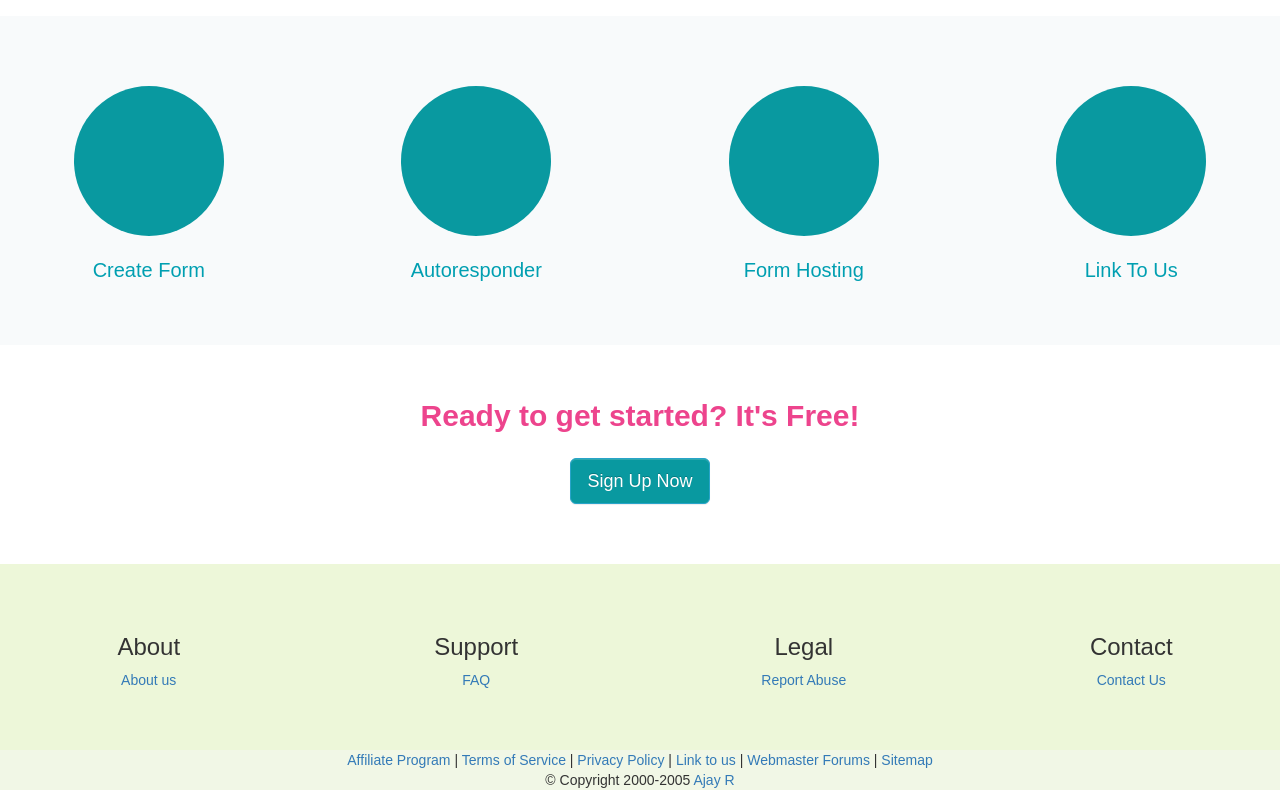
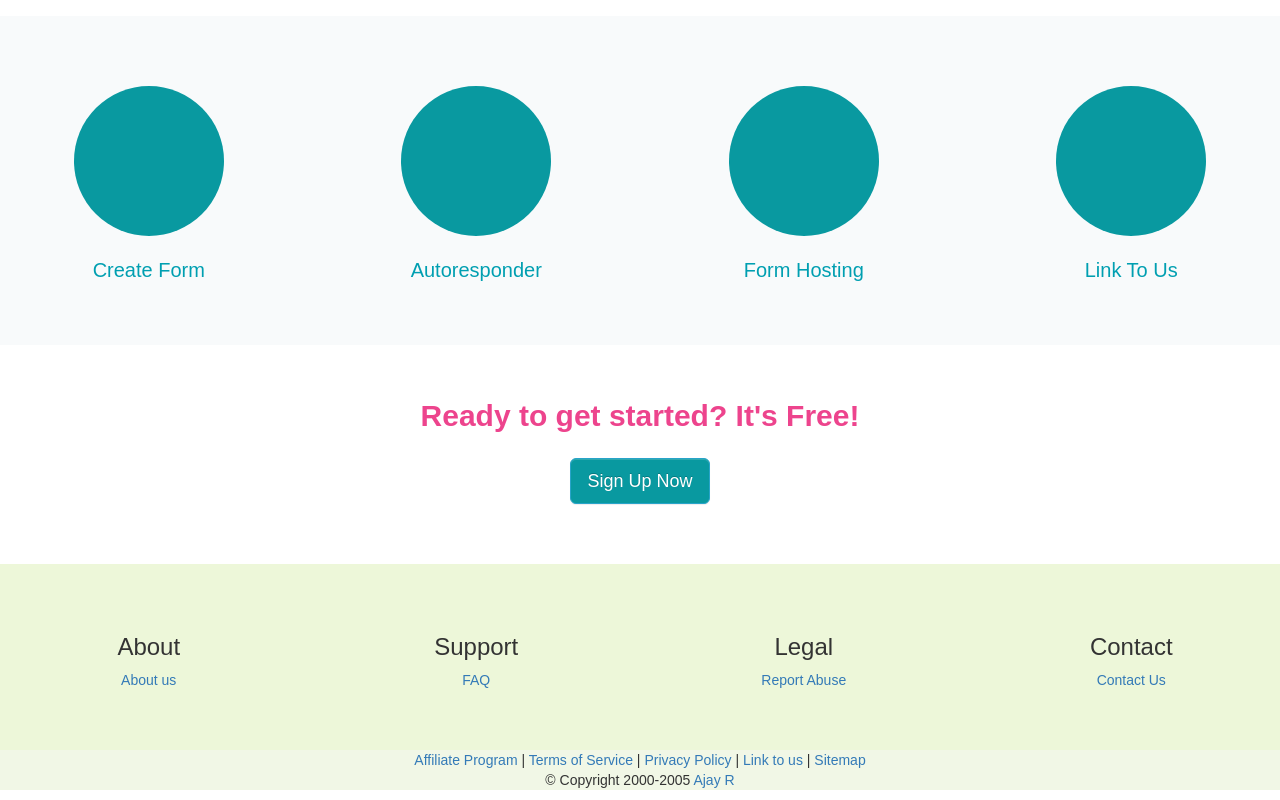
Before and after one commit to Archana-M/FormBuddyRevised, a plain HTML site: page index.html in a window 1280 px wide. Shown: the part 851-1651 px from the top of the page. Drawn offline with nearby package versions, Linux system fonts and the light colour scheme.

Commit message:
index third commit

```diff
--- a/index.html
+++ b/index.html
@@ -156,7 +156,7 @@
 </footer>
 
 <div class="termsArea text-center">
-    <a href="http://www.formbuddy.com/affiliate-program.html">Affiliate Program</a> | <a href="http://www.formbuddy.com/terms.html">Terms of Service</a> | <a href="http://www.formbuddy.com/privacy.html">Privacy Policy</a> | <a href="http://www.formbuddy.com/linktous.html">Link to us</a> | <a href="http://www.formbuddy.com/webmaster-forums/">Webmaster Forums</a> | <a href="http://www.formbuddy.com/sitemap.html">Sitemap</a>
+    <a href="http://www.formbuddy.com/affiliate-program.html">Affiliate Program</a> | <a href="http://www.formbuddy.com/terms.html">Terms of Service</a> | <a href="http://www.formbuddy.com/privacy.html">Privacy Policy</a> | <a href="http://www.formbuddy.com/linktous.html">Link to us</a> | <a href="http://www.formbuddy.com/sitemap.html">Sitemap</a>
 <p>&copy; Copyright 2000-2005 <a href="http://www.formbuddy.com/contact.html">Ajay R</a></p>
 
     </div>
```
